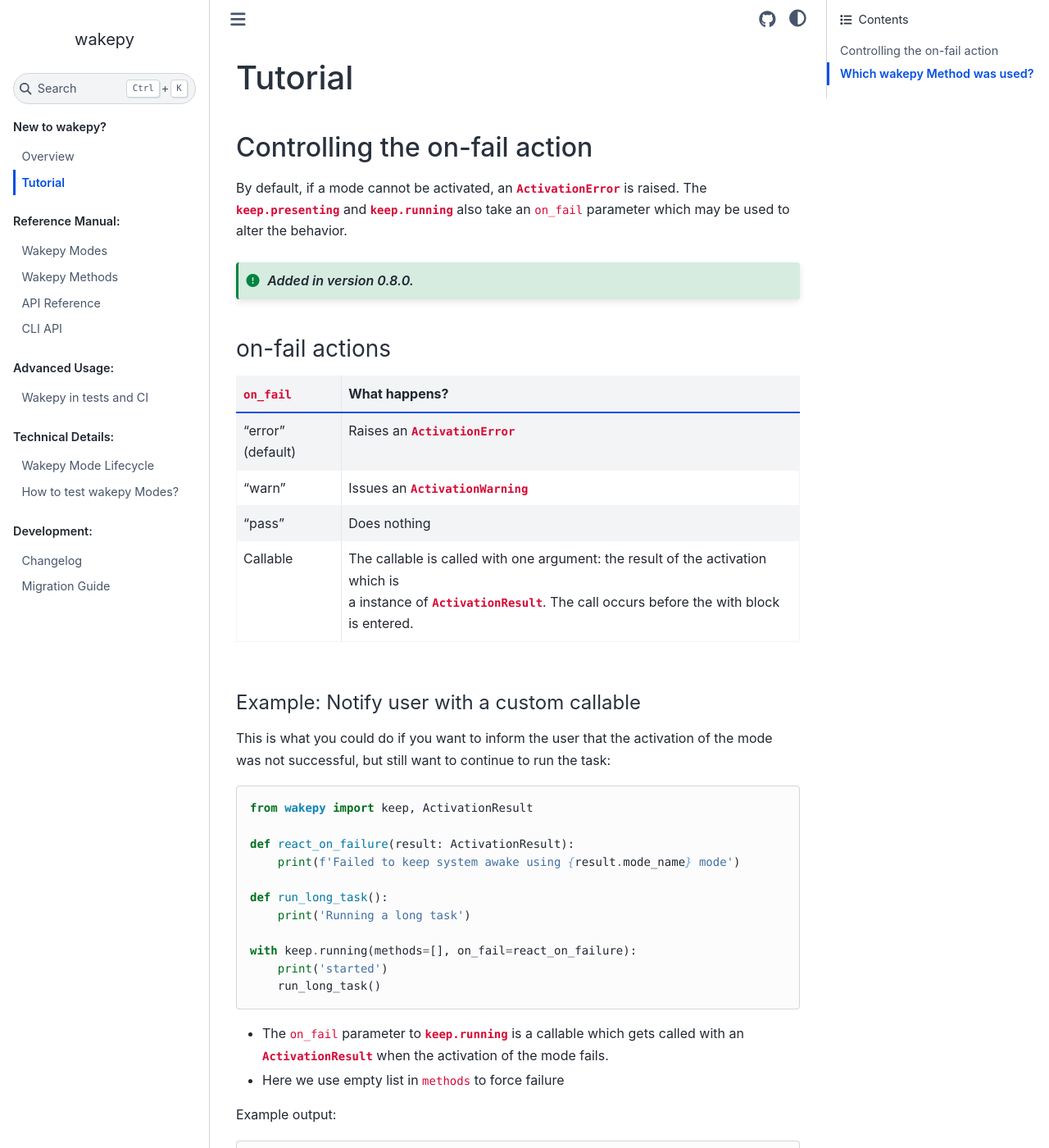
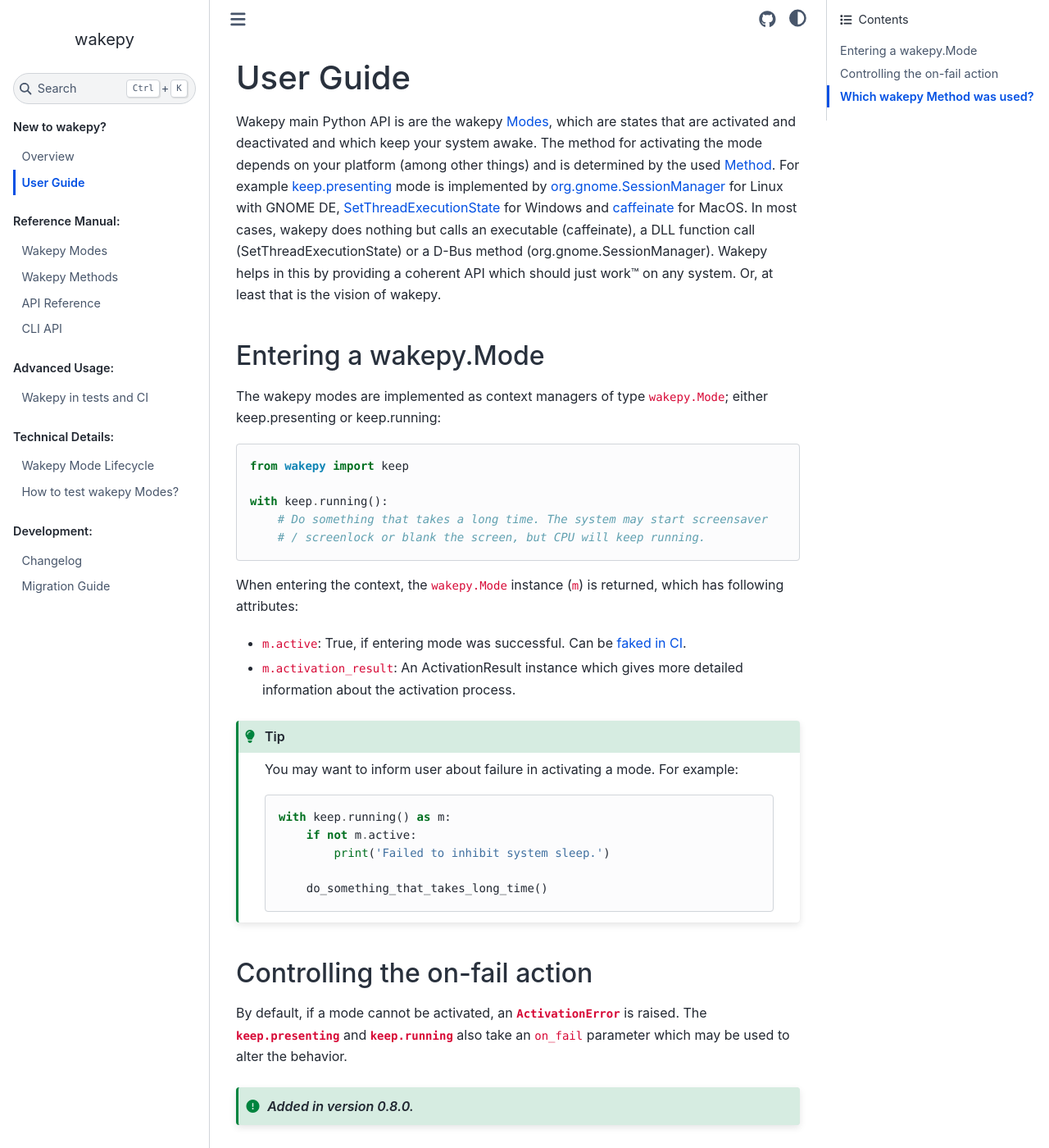
Before and after one commit to fohrloop/wakepy, a Sphinx documentation site: the page built from docs/source/user-guide.md, in a window 1280 px wide and 1400 px high. Shown: the whole window at 82% size. Built offline with Sphinx 7.4.7 and the Sphinx Book theme 1.1.4, drawn with Linux system fonts in a browser that asks for light colours; the version number could not be read and is left out.

Commit message:
change Tutorial to User Guide
+ move Entering a Mode from Modes to User Guide

`````diff
--- a/docs/source/tutorial.md
+++ b/docs/source/user-guide.md
@@ -1,4 +1,36 @@
-# Tutorial
+# User Guide
+
+Wakepy main Python API is are the wakepy [Modes](#wakepy-modes), which are states that are activated and deactivated and which keep your system awake. The method for activating the mode depends on your platform (among other things) and is determined by the used [Method](#wakepy-methods).  For example [keep.presenting](#keep-presenting-mode) mode is implemented by [org.gnome.SessionManager](#keep-presenting-org-gnome-sessionmanager) for Linux with GNOME DE, [SetThreadExecutionState](#keep-presenting-windows-stes) for Windows and [caffeinate](#keep-presenting-macos-caffeinate) for MacOS. In most cases, wakepy does nothing but calls an executable (caffeinate), a DLL function call (SetThreadExecutionState) or a D-Bus method (org.gnome.SessionManager). Wakepy helps in this by providing a coherent API which should just work™ on any system. Or, at least that is the vision of wakepy.
+
+
+## Entering a wakepy.Mode
+
+The wakepy modes are implemented as context managers of type `wakepy.Mode`; either keep.presenting or keep.running:
+
+```{code-block} python
+from wakepy import keep
+
+with keep.running():
+    # Do something that takes a long time. The system may start screensaver
+    # / screenlock or blank the screen, but CPU will keep running.
+```
+
+ When entering the context, the `wakepy.Mode` instance (`m`) is returned, which has following attributes:
+
+- `m.active`: True, if entering mode was successful. Can be [faked in CI](./tests-and-ci.md#wakepy_fake_success).
+- `m.activation_result`: An ActivationResult instance which gives more detailed information about the activation process.
+
+````{tip}
+You may want to inform user about failure in activating a mode. For example:
+
+```{code-block} python
+with keep.running() as m:
+    if not m.active:
+        print('Failed to inhibit system sleep.')
+
+    do_something_that_takes_long_time()
+```
+````
 
 (on-fail-action)=
 ## Controlling the on-fail action
`````
Also changed, not shown: docs/source/index.md (+1 -1 lines), docs/source/modes.md (+1 -21 lines).
